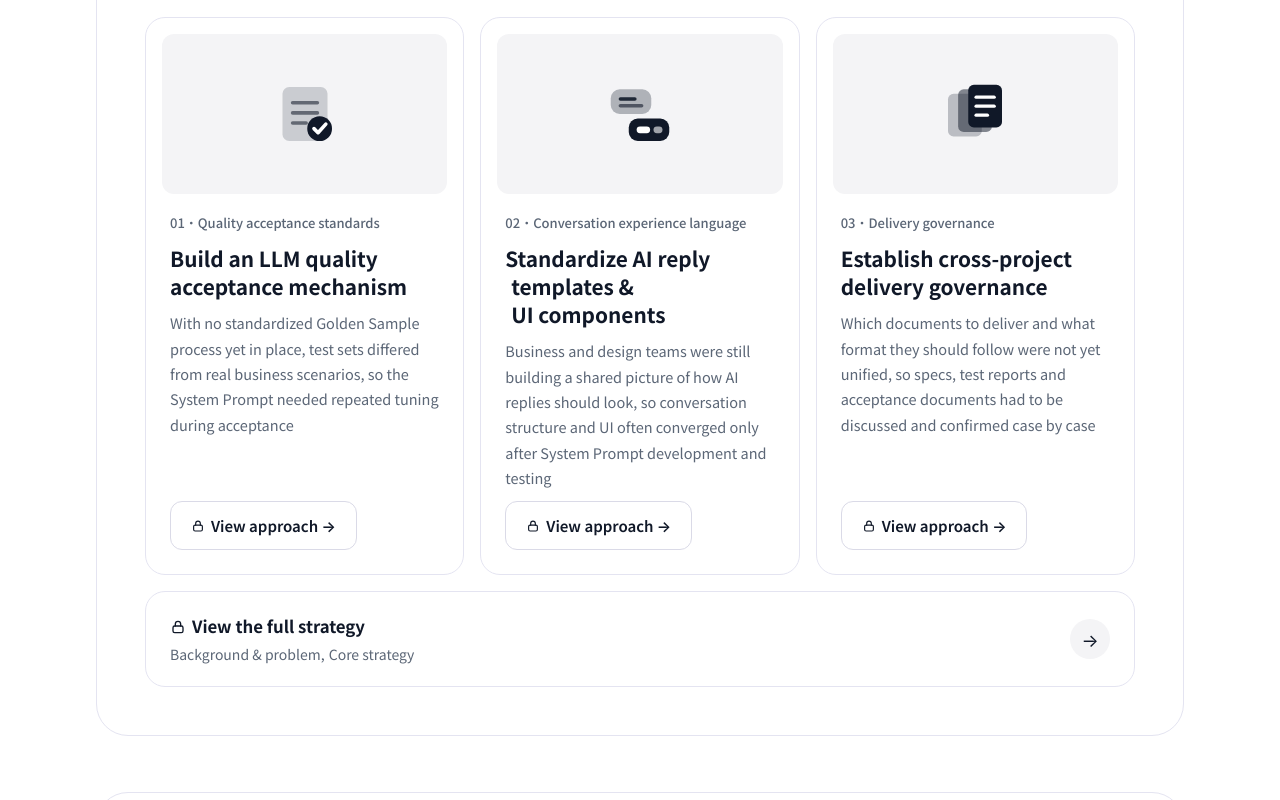
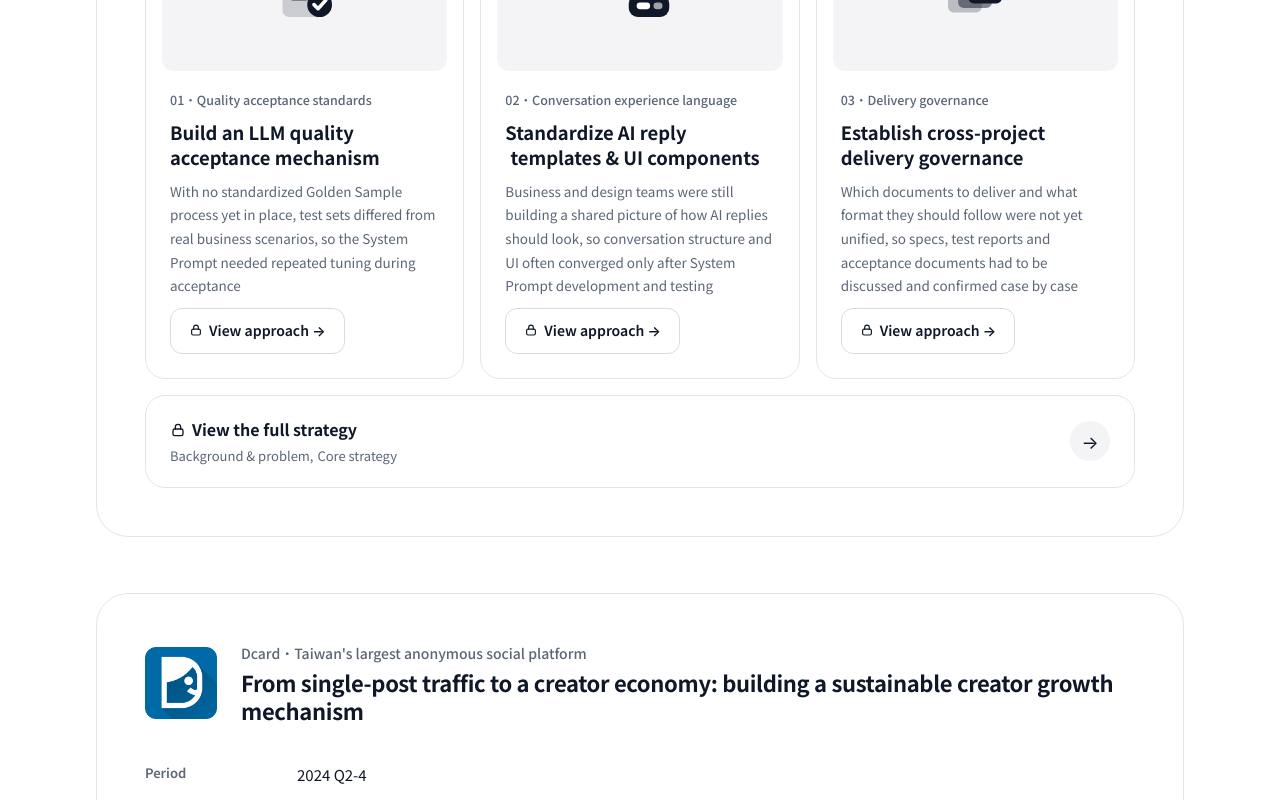
Before and after one commit to hsinjou-feng/portfolio, a plain HTML site: page index.html in a window 1280 px wide. Shown: the part 1640-2440 px from the top of the page. Drawn offline with Linux system fonts and the light colour scheme.

Commit message:
Reduce font sizes in hero intro and Selected Work panels

```diff
--- a/index.html
+++ b/index.html
@@ -145,11 +145,11 @@ html[lang="en"] .lang-opt[data-lang="en"], html[lang="zh-Hant"] .lang-opt[data-l
 .hero-title .tw-caret.done { animation: tw-blink 1s steps(1) 3, tw-fade .4s ease 3s forwards; }
 @keyframes tw-blink { 50% { opacity: 0; } }
 @keyframes tw-fade { to { opacity: 0; } }
-.hero-text p { color: var(--ink); font-size: 1.05rem; line-height: 1.9; max-width: 42em; margin-top: 16px; text-wrap: pretty; }
-.hero-text .hero-role { color: var(--ink); font-weight: 600; font-size: 1.1rem; line-height: 1.6; margin-top: clamp(36px, 5vw, 64px); }
+.hero-text p { color: var(--ink); font-size: .94rem; line-height: 1.85; max-width: 42em; margin-top: 16px; text-wrap: pretty; }
+.hero-text .hero-role { color: var(--ink); font-weight: 600; font-size: 1rem; line-height: 1.6; margin-top: clamp(36px, 5vw, 64px); }
 .hero-text .hero-role span { display: inline-block; } /* 需要換行時只在「|」之後換，不會把詞拆開 */
 .hero-contact { list-style: none; margin: 24px 0 0; padding: 0; display: flex; flex-wrap: wrap; gap: 8px 24px; }
-.hero-contact a { display: inline-flex; align-items: center; gap: 8px; color: var(--muted); font-size: 15px; font-weight: 500; transition: color .2s; }
+.hero-contact a { display: inline-flex; align-items: center; gap: 8px; color: var(--muted); font-size: 14px; font-weight: 500; transition: color .2s; }
 .hero-contact a:hover, .hero-contact a:focus-visible { color: var(--accent); }
 .hero-contact svg { flex: none; }
 .hero .portrait {
@@ -219,12 +219,12 @@ html[lang="en"] .lang-opt[data-lang="en"], html[lang="zh-Hant"] .lang-opt[data-l
 .logo { flex: none; width: clamp(52px, 6vw, 72px); aspect-ratio: 1; }
 .logo img { width: 100%; height: 100%; object-fit: contain; }
 .logo-tile img { border-radius: 22.36%; box-shadow: 0 0 0 1px var(--soft-line); } /* 白底 logo 在白色卡片上加淡框 */
-.panel-company { color: var(--muted); font-size: 15px; font-weight: 500; }
-.panel-title { margin-top: 2px; font-size: clamp(1.3rem, 2.6vw, 1.9rem); font-weight: 700; line-height: 1.3; letter-spacing: -0.015em; }
+.panel-company { color: var(--muted); font-size: 14px; font-weight: 500; }
+.panel-title { margin-top: 2px; font-size: clamp(1.15rem, 2.3vw, 1.375rem); font-weight: 700; line-height: 1.3; letter-spacing: -0.015em; }
 .panel-meta { margin: clamp(24px, 3.5vw, 36px) 0 0; display: grid; gap: 18px; }
 .meta-row { display: grid; grid-template-columns: 120px minmax(0, 1fr); gap: 6px 32px; }
-.meta-row > dt, .meta-row > h4 { margin: 0; font-size: 14px; font-weight: 600; color: var(--muted); line-height: 1.9; }
-.meta-row > dd { margin: 0; max-width: 52em; line-height: 1.85; }
+.meta-row > dt, .meta-row > h4 { margin: 0; font-size: 13px; font-weight: 600; color: var(--muted); line-height: 1.9; }
+.meta-row > dd { margin: 0; max-width: 52em; font-size: 15px; line-height: 1.85; }
 .invest-row { margin-top: clamp(24px, 3vw, 32px); }
 .invest-grid { display: grid; grid-template-columns: repeat(3, minmax(0, 1fr)); gap: 16px; }
 .invest-grid.cols-2 { grid-template-columns: repeat(2, minmax(0, 1fr)); }
@@ -233,20 +233,20 @@ html[lang="en"] .lang-opt[data-lang="en"], html[lang="zh-Hant"] .lang-opt[data-l
 .invest-cover { width: 100%; aspect-ratio: 16 / 9; border-radius: 12px; background: var(--soft); overflow: hidden; }
 .invest-cover img { width: 100%; height: 100%; object-fit: cover; }
 .invest-body { display: flex; flex: 1; flex-direction: column; align-items: flex-start; gap: 10px; padding: 4px 8px 8px; }
-.invest-stage { font-size: 13px; font-weight: 500; color: var(--muted); }
-.invest-card h5 { margin: 0; font-size: 1.3rem; font-weight: 700; line-height: 1.35; text-wrap: balance; }
+.invest-stage { font-size: 12.5px; font-weight: 500; color: var(--muted); }
+.invest-card h5 { margin: 0; font-size: 1.15rem; font-weight: 700; line-height: 1.35; text-wrap: balance; }
 .invest-card h5 span { display: inline-block; }
 html:lang(en) .invest-card h5 span + span { margin-left: .28em; }
-.invest-problem { color: var(--muted); font-size: 14.5px; line-height: 1.75; }
+.invest-problem { color: var(--muted); font-size: 13.5px; line-height: 1.75; }
 .invest-result { margin-top: auto; padding-top: 8px; display: flex; flex-direction: column; gap: 2px; }
-.invest-result strong { font-size: 2.1rem; font-weight: 800; line-height: 1.2; letter-spacing: -0.02em; }
-.invest-label { font-size: 14px; line-height: 1.6; color: var(--muted); }
+.invest-result strong { font-size: 1.85rem; font-weight: 800; line-height: 1.2; letter-spacing: -0.02em; }
+.invest-label { font-size: 13px; line-height: 1.6; color: var(--muted); }
 .invest-note { display: inline-block; white-space: nowrap; font-size: 13px; color: var(--muted); }
-.invest-btn { margin-top: 6px; padding: 11px 20px; border-radius: 12px; background: transparent; border: 1px solid var(--soft-chip); box-shadow: none; font-size: 15px; font-weight: 600; color: var(--ink); transition: background .2s, color .2s; }
+.invest-btn { margin-top: 6px; padding: 10px 18px; border-radius: 12px; background: transparent; border: 1px solid var(--soft-chip); box-shadow: none; font-size: 14px; font-weight: 600; color: var(--ink); transition: background .2s, color .2s; }
 .invest-card:hover .invest-btn { background: var(--ink); border-color: var(--ink); color: var(--surface); }
 .cover-simple { display: grid; place-items: center; color: var(--ink); background: var(--soft); }
 .invest-card.has-flag { position: relative; }
-.invest-card.has-flag > .invest-flag { position: absolute; top: 28px; right: 28px; z-index: 1; opacity: 1; padding: 5px 12px; border-radius: 999px; background: #DDE2EA; color: #4A5565; font-size: 12.5px; font-weight: 700; line-height: 1.4; letter-spacing: .02em; }
+.invest-card.has-flag > .invest-flag { position: absolute; top: 28px; right: 28px; z-index: 1; opacity: 1; padding: 5px 12px; border-radius: 999px; background: #DDE2EA; color: #4A5565; font-size: 12px; font-weight: 700; line-height: 1.4; letter-spacing: .02em; }
 /* Moneybook 03 小卡 icon：hover 動畫（長條依序長高、趨勢線畫出） */
 .mb-ic * { transform-box: fill-box; }
 .mb-ic .bar { transform-origin: center bottom; }
@@ -296,10 +296,10 @@ html:lang(en) .invest-card h5 span + span { margin-left: .28em; }
 .panel-foot { margin-top: 16px; }
 .strategy-link { display: flex; align-items: center; justify-content: space-between; gap: 16px; padding: 20px 24px; border-radius: 20px; background: var(--surface); border: 1px solid var(--soft-line); transition: background .25s, color .25s, transform .25s; position: relative;}
 .sl-text { display: flex; flex-direction: column; gap: 2px; }
-.sl-text strong { font-size: 1.05rem; font-weight: 700; }
+.sl-text strong { font-size: 1rem; font-weight: 700; }
 .sl-text strong .sl-lock { width: 16px; height: 16px; margin-right: 6px; vertical-align: -2px; }
 .sl-text strong span { font-size: inherit; color: inherit; }
-.sl-text span { font-size: 14px; color: var(--muted); transition: color .25s; }
+.sl-text span { font-size: 13px; color: var(--muted); transition: color .25s; }
 .sl-i { font-style:normal; display:inline-block; white-space:nowrap; }
 html[lang="en"] .sl-i:not(:last-child) { margin-right:.3em; }
 .sl-arrow { flex: none; width: 40px; height: 40px; border-radius: 50%; background: var(--soft); display: grid; place-items: center; font-size: 18px; transition: background .25s, color .25s, transform .25s; }
```
